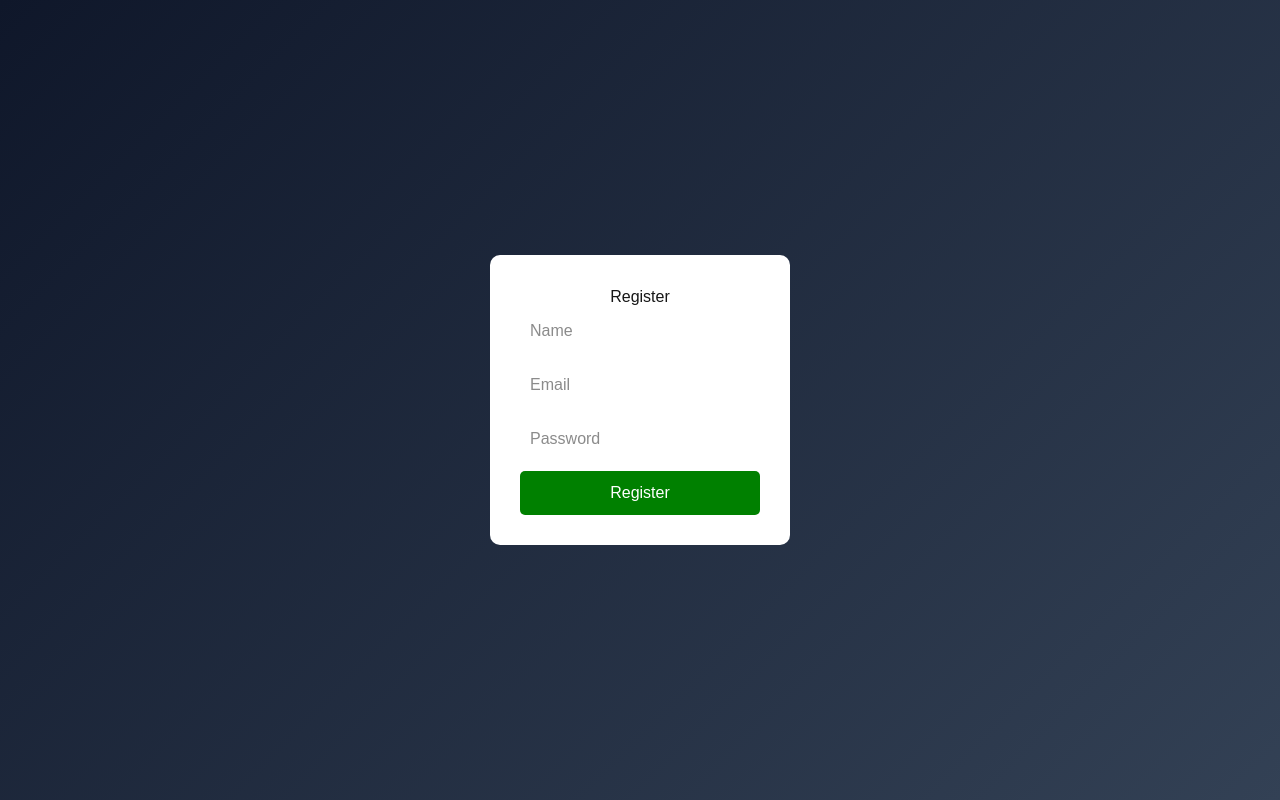
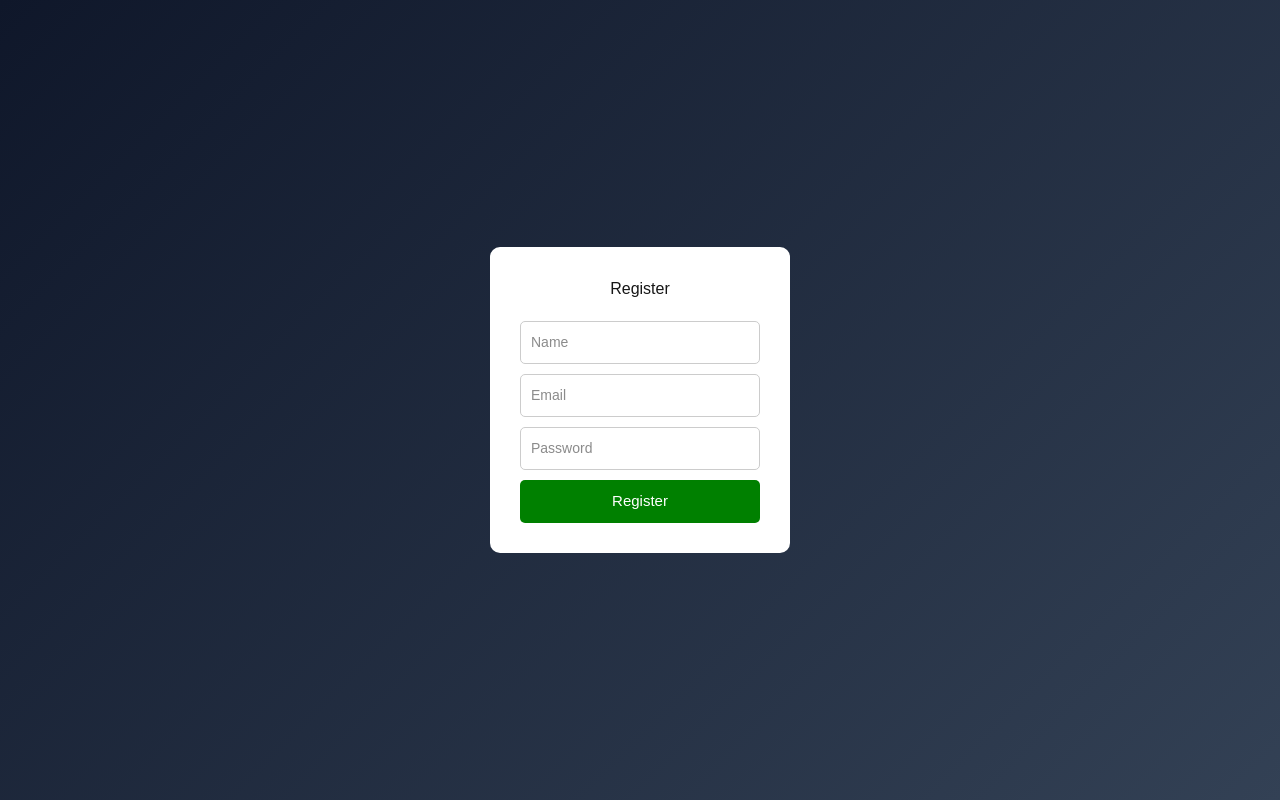
Before and after one commit to monkeydluffy14356666-ux/task-manager-fullstack, a Next.js app: page /register in a window 1280 px wide. Built offline with nearby package versions, Linux system fonts and the light colour scheme.

Commit message:
fix register

```diff
--- a/app/register/page.tsx
+++ b/app/register/page.tsx
@@ -8,10 +8,15 @@ export default function Register() {
   const [name, setName] = useState("");
   const [email, setEmail] = useState("");
   const [password, setPassword] = useState("");
+  const [message, setMessage] = useState(""); // ✅ Replace alert()
+  const [loading, setLoading] = useState(false);
 
   const handleSubmit = async (e: any) => {
     e.preventDefault();
+    setLoading(true);
+    setMessage("");
 
+    try {
       const res = await fetch("/api/auth/register", {
         method: "POST",
         headers: { "Content-Type": "application/json" },
@@ -21,31 +26,36 @@ export default function Register() {
       const data = await res.json();
 
       if (res.ok) {
-      alert(data.message);
-      router.push("/login");
+        setMessage("✅ " + data.message);
+        setTimeout(() => router.push("/login"), 1500); // ✅ Redirect after showing message
       } else {
-      alert(data.message);
+        setMessage("❌ " + data.message);
+      }
+    } catch (err) {
+      setMessage("❌ Something went wrong");
+    } finally {
+      setLoading(false);
     }
   };
 
-  // ✅ Reusable style with box-sizing fix
   const inputStyle: React.CSSProperties = {
     width: "100%",
     padding: "10px",
     marginBottom: "10px",
-    boxSizing: "border-box", // ✅ KEY FIX — prevents overflow
+    boxSizing: "border-box", // ✅ Fix #1: prevents overflow blocking the button
+    border: "1px solid #ccc",
+    borderRadius: "5px",
+    fontSize: "14px",
   };
 
   return (
-    <div
-      style={{
+    <div style={{
       height: "100vh",
       display: "flex",
       justifyContent: "center",
       alignItems: "center",
       background: "linear-gradient(135deg, #0f172a, #334155)",
-      }}
-    >
+    }}>
       <form
         onSubmit={handleSubmit}
         style={{
@@ -53,49 +63,49 @@ export default function Register() {
           padding: "30px",
           borderRadius: "10px",
           width: "300px",
-          boxSizing: "border-box", // ✅ Also fix the form container
+          boxSizing: "border-box", // ✅ Fix #1 on container too
+          overflow: "hidden",      // ✅ Safety net
         }}
       >
-        <h2 style={{ textAlign: "center" }}>Register</h2>
+        <h2 style={{ textAlign: "center", marginBottom: "20px" }}>Register</h2>
 
-        <input
-          type="text"
-          placeholder="Name"
-          value={name}
-          onChange={(e) => setName(e.target.value)}
-          style={inputStyle}
-        />
+        <input type="text" placeholder="Name" value={name}
+          onChange={(e) => setName(e.target.value)} style={inputStyle} required />
 
-        <input
-          type="email"
-          placeholder="Email"
-          value={email}
-          onChange={(e) => setEmail(e.target.value)}
-          style={inputStyle}
-        />
+        <input type="email" placeholder="Email" value={email}
+          onChange={(e) => setEmail(e.target.value)} style={inputStyle} required />
 
-        <input
-          type="password"
-          placeholder="Password"
-          value={password}
-          onChange={(e) => setPassword(e.target.value)}
-          style={inputStyle}
-        />
+        <input type="password" placeholder="Password" value={password}
+          onChange={(e) => setPassword(e.target.value)} style={inputStyle} required />
+
+        {/* ✅ Fix #2: Inline message instead of alert() */}
+        {message && (
+          <p style={{
+            textAlign: "center",
+            fontSize: "13px",
+            marginBottom: "10px",
+            color: message.startsWith("✅") ? "green" : "red",
+          }}>
+            {message}
+          </p>
+        )}
 
         <button
           type="submit"
+          disabled={loading}
           style={{
             width: "100%",
             padding: "10px",
-            background: "green",
+            background: loading ? "#aaa" : "green",
             color: "white",
             border: "none",
-            cursor: "pointer",        // ✅ Shows pointer on hover
             borderRadius: "5px",
-            boxSizing: "border-box",  // ✅ Consistent sizing
+            cursor: loading ? "not-allowed" : "pointer",
+            boxSizing: "border-box",
+            fontSize: "15px",
           }}
         >
-          Register
+          {loading ? "Registering..." : "Register"}
         </button>
       </form>
     </div>
```
Lines whose indentation alone changed are shown as unchanged.
